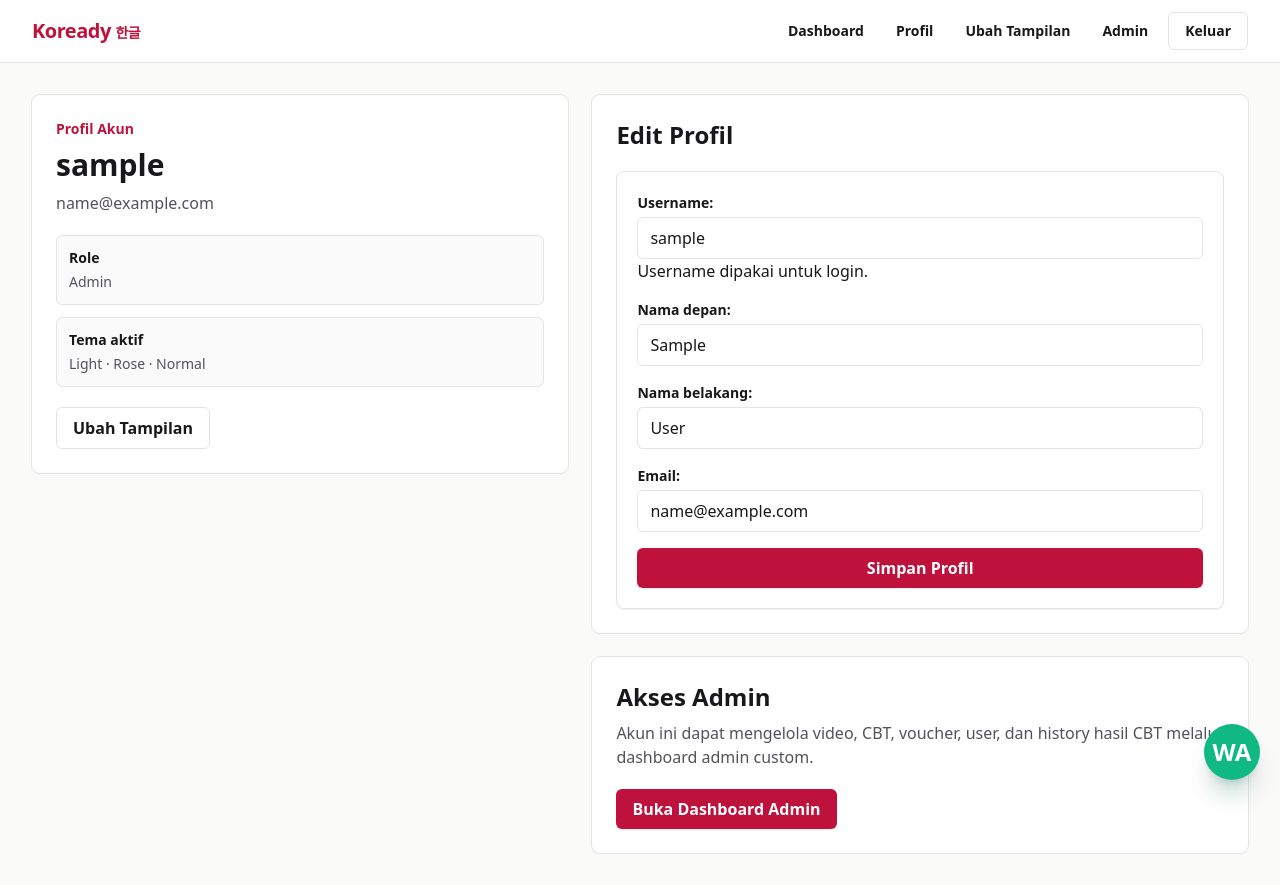
After one commit to bagusprasojo/teguh, a Django app: page /profile/ in a window 1280 px wide. The commit adds this page. Run offline with Django 5.2, Linux system fonts and the light colour scheme; the visitor is signed in with stand-in values (Sample User, id 1); data comes from the database, SQL or seed files in the repository; some libraries are stand-ins or nearby versions.

Commit message:
tambah uuid

```diff
--- a/learning/forms.py
+++ b/learning/forms.py
@@ -6,12 +6,39 @@ from .models import CBT, Choice, Question, UserPreference, Video, Voucher
 
 
 class RegisterForm(UserCreationForm):
-    email = forms.EmailField(required=True)
+    email = forms.EmailField(required=True, label="Email")
 
     class Meta:
         model = User
         fields = ["username", "email", "password1", "password2"]
+        labels = {
+            "username": "Username",
+        }
+        help_texts = {
+            "username": "Gunakan huruf, angka, atau karakter @/./+/-/_.",
+        }
 
+    def __init__(self, *args, **kwargs):
+        super().__init__(*args, **kwargs)
+        self.fields["password1"].label = "Password"
+        self.fields["password2"].label = "Konfirmasi password"
+        self.fields["password1"].help_text = "Minimal 8 karakter dan jangan memakai password yang terlalu umum."
+        self.fields["password2"].help_text = "Masukkan password yang sama untuk konfirmasi."
+
+
+class UserProfileForm(forms.ModelForm):
+    class Meta:
+        model = User
+        fields = ["username", "first_name", "last_name", "email"]
+        labels = {
+            "username": "Username",
+            "first_name": "Nama depan",
+            "last_name": "Nama belakang",
+            "email": "Email",
+        }
+        help_texts = {
+            "username": "Username dipakai untuk login.",
+        }
 
 class VoucherRedeemForm(forms.Form):
     code = forms.CharField(max_length=40, label="Kode voucher")
--- a/learning/urls.py
+++ b/learning/urls.py
@@ -9,26 +9,27 @@ urlpatterns = [
     path("login/", views.UserLoginView.as_view(), name="login"),
     path("logout/", auth_views.LogoutView.as_view(), name="logout"),
     path("dashboard/", views.dashboard, name="dashboard"),
+    path("profile/", views.profile, name="profile"),
     path("voucher/", views.redeem_voucher, name="redeem_voucher"),
     path("settings/appearance/", views.appearance_settings, name="appearance_settings"),
     path("videos/", views.video_list, name="video_list"),
-    path("videos/<int:pk>/", views.video_detail, name="video_detail"),
+    path("videos/<uuid:uuid>/", views.video_detail, name="video_detail"),
     path("cbt/", views.cbt_list, name="cbt_list"),
-    path("cbt/<int:pk>/", views.cbt_take, name="cbt_take"),
+    path("cbt/<uuid:uuid>/", views.cbt_take, name="cbt_take"),
     path("history/", views.history, name="history"),
-    path("history/<int:pk>/", views.attempt_detail, name="attempt_detail"),
+    path("history/<uuid:uuid>/", views.attempt_detail, name="attempt_detail"),
     path("manage/", views.admin_dashboard, name="admin_dashboard"),
     path("manage/videos/", views.admin_video_list, name="admin_video_list"),
     path("manage/videos/new/", views.admin_video_form, name="admin_video_new"),
-    path("manage/videos/<int:pk>/edit/", views.admin_video_form, name="admin_video_edit"),
+    path("manage/videos/<uuid:uuid>/edit/", views.admin_video_form, name="admin_video_edit"),
     path("manage/vouchers/", views.admin_voucher_list, name="admin_voucher_list"),
     path("manage/vouchers/new/", views.admin_voucher_form, name="admin_voucher_new"),
-    path("manage/vouchers/<int:pk>/edit/", views.admin_voucher_form, name="admin_voucher_edit"),
+    path("manage/vouchers/<uuid:uuid>/edit/", views.admin_voucher_form, name="admin_voucher_edit"),
     path("manage/cbt/", views.admin_cbt_list, name="admin_cbt_list"),
     path("manage/cbt/new/", views.admin_cbt_form, name="admin_cbt_new"),
-    path("manage/cbt/<int:pk>/edit/", views.admin_cbt_form, name="admin_cbt_edit"),
-    path("manage/cbt/<int:cbt_pk>/questions/new/", views.admin_question_form, name="admin_question_new"),
-    path("manage/questions/<int:pk>/edit/", views.admin_question_form, name="admin_question_edit"),
+    path("manage/cbt/<uuid:uuid>/edit/", views.admin_cbt_form, name="admin_cbt_edit"),
+    path("manage/cbt/<uuid:cbt_uuid>/questions/new/", views.admin_question_form, name="admin_question_new"),
+    path("manage/questions/<uuid:uuid>/edit/", views.admin_question_form, name="admin_question_edit"),
     path("manage/users/", views.admin_user_list, name="admin_user_list"),
     path("manage/attempts/", views.admin_attempt_list, name="admin_attempt_list"),
 ]
--- a/learning/views.py
+++ b/learning/views.py
@@ -7,7 +7,7 @@ from django.db import transaction
 from django.shortcuts import get_object_or_404, redirect, render
 from django.utils import timezone
 
-from .forms import CBTForm, QuestionForm, RegisterForm, UserPreferenceForm, VideoForm, VoucherForm, VoucherRedeemForm
+from .forms import CBTForm, QuestionForm, RegisterForm, UserPreferenceForm, UserProfileForm, VideoForm, VoucherForm, VoucherRedeemForm
 from .models import CBT, CBTAttempt, CBTAttemptAnswer, Choice, Question, UserAccess, UserPreference, Video, Voucher
 
 
@@ -56,6 +56,24 @@ def register(request):
         messages.success(request, "Akun berhasil dibuat. Masukkan voucher untuk membuka akses belajar.")
         return redirect("dashboard")
     return render(request, "registration/register.html", {"form": form, "brand_name": BRAND_NAME})
+
+
+@login_required
+def profile(request):
+    access = get_access(request.user) if not request.user.is_staff else None
+    preference, _ = UserPreference.objects.get_or_create(user=request.user)
+    form = UserProfileForm(request.POST or None, instance=request.user)
+    if request.method == "POST" and form.is_valid():
+        form.save()
+        messages.success(request, "Profil berhasil disimpan.")
+        return redirect("profile")
+    attempts = CBTAttempt.objects.filter(user=request.user).select_related("cbt")[:5]
+    return render(request, "learning/profile.html", {
+        "form": form,
+        "access": access,
+        "preference": preference,
+        "attempts": attempts,
+    })
 
 
 @login_required
@@ -123,10 +141,10 @@ def video_list(request):
 
 
 @login_required
-def video_detail(request, pk):
+def video_detail(request, uuid):
     if not access_required(request):
         return redirect("redeem_voucher")
-    video = get_object_or_404(Video, pk=pk, is_active=True)
+    video = get_object_or_404(Video, uuid=uuid, is_active=True)
     return render(request, "learning/video_detail.html", {"video": video})
 
 
@@ -139,10 +157,10 @@ def cbt_list(request):
 
 
 @login_required
-def cbt_take(request, pk):
+def cbt_take(request, uuid):
     if not access_required(request):
         return redirect("redeem_voucher")
-    cbt = get_object_or_404(CBT.objects.prefetch_related("questions__choices"), pk=pk, is_active=True)
+    cbt = get_object_or_404(CBT.objects.prefetch_related("questions__choices"), uuid=uuid, is_active=True)
     questions = list(cbt.questions.all())
     if request.method == "POST":
         attempt = CBTAttempt.objects.create(user=request.user, cbt=cbt, total_questions=len(questions))
@@ -157,7 +175,7 @@ def cbt_take(request, pk):
         attempt.score = round((correct / len(questions)) * 100) if questions else 0
         attempt.submitted_at = timezone.now()
         attempt.save(update_fields=["correct_answers", "score", "submitted_at"])
-        return redirect("attempt_detail", pk=attempt.pk)
+        return redirect("attempt_detail", uuid=attempt.uuid)
     return render(request, "learning/cbt_take.html", {"cbt": cbt, "questions": questions})
 
 
@@ -168,8 +186,8 @@ def history(request):
 
 
 @login_required
-def attempt_detail(request, pk):
-    attempt = get_object_or_404(CBTAttempt.objects.select_related("cbt"), pk=pk, user=request.user)
+def attempt_detail(request, uuid):
+    attempt = get_object_or_404(CBTAttempt.objects.select_related("cbt"), uuid=uuid, user=request.user)
     answers = attempt.answers.select_related("question", "selected_choice").prefetch_related("question__choices")
     return render(request, "learning/attempt_detail.html", {"attempt": attempt, "answers": answers})
 
@@ -191,8 +209,8 @@ def admin_video_list(request):
 
 
 @admin_required
-def admin_video_form(request, pk=None):
-    video = get_object_or_404(Video, pk=pk) if pk else None
+def admin_video_form(request, uuid=None):
+    video = get_object_or_404(Video, uuid=uuid) if uuid else None
     form = VideoForm(request.POST or None, request.FILES or None, instance=video)
     if request.method == "POST" and form.is_valid():
         form.save()
@@ -207,8 +225,8 @@ def admin_voucher_list(request):
 
 
 @admin_required
-def admin_voucher_form(request, pk=None):
-    voucher = get_object_or_404(Voucher, pk=pk) if pk else None
+def admin_voucher_form(request, uuid=None):
+    voucher = get_object_or_404(Voucher, uuid=uuid) if uuid else None
     form = VoucherForm(request.POST or None, instance=voucher)
     if request.method == "POST" and form.is_valid():
         form.save()
@@ -224,8 +242,8 @@ def admin_cbt_list(request):
 
 
 @admin_required
-def admin_cbt_form(request, pk=None):
-    cbt = get_object_or_404(CBT, pk=pk) if pk else None
+def admin_cbt_form(request, uuid=None):
+    cbt = get_object_or_404(CBT, uuid=uuid) if uuid else None
     form = CBTForm(request.POST or None, instance=cbt)
     if request.method == "POST" and form.is_valid():
         form.save()
@@ -235,9 +253,9 @@ def admin_cbt_form(request, pk=None):
 
 
 @admin_required
-def admin_question_form(request, cbt_pk=None, pk=None):
-    question = get_object_or_404(Question, pk=pk) if pk else None
-    cbt = question.cbt if question else get_object_or_404(CBT, pk=cbt_pk)
+def admin_question_form(request, cbt_uuid=None, uuid=None):
+    question = get_object_or_404(Question, uuid=uuid) if uuid else None
+    cbt = question.cbt if question else get_object_or_404(CBT, uuid=cbt_uuid)
     form = QuestionForm(request.POST or None, instance=question)
     existing = list(question.choices.all()) if question else []
     if request.method == "POST" and form.is_valid():
--- a/templates/base.html
+++ b/templates/base.html
@@ -15,7 +15,8 @@
       <div class="flex items-center gap-2 text-sm font-semibold">
         {% if user.is_authenticated %}
           <a class="nav-link" href="{% url 'dashboard' %}">Dashboard</a>
-          <a class="nav-link" href="{% url 'appearance_settings' %}">Tampilan</a>
+          <a class="nav-link" href="{% url 'profile' %}">Profil</a>
+          <a class="nav-link" href="{% url 'appearance_settings' %}">Ubah Tampilan</a>
           {% if user.is_staff %}<a class="nav-link" href="{% url 'admin_dashboard' %}">Admin</a>{% endif %}
           <form method="post" action="{% url 'logout' %}">{% csrf_token %}<button class="btn-muted" type="submit">Keluar</button></form>
         {% else %}
--- a/templates/learning/admin/cbt_list.html
+++ b/templates/learning/admin/cbt_list.html
@@ -1,2 +1,2 @@
 {% extends "learning/admin/base_admin.html" %}
-{% block admin_content %}<div class="mb-4"><a class="btn-primary" href="{% url 'admin_cbt_new' %}">Tambah CBT</a></div><div class="space-y-4">{% for cbt in cbts %}<div class="rounded-lg bg-white p-5 shadow-sm ring-1 ring-zinc-200"><div class="flex flex-wrap items-center justify-between gap-3"><div><h2 class="text-xl font-black">{{ cbt.title }}</h2><p class="text-sm text-zinc-600">{{ cbt.questions.count }} soal · KKM {{ cbt.passing_score }}</p></div><div class="flex gap-2"><a class="btn-muted" href="{% url 'admin_question_new' cbt.pk %}">Tambah Soal</a><a class="btn-muted" href="{% url 'admin_cbt_edit' cbt.pk %}">Edit CBT</a></div></div><div class="mt-4 grid gap-2">{% for question in cbt.questions.all %}<a class="rounded-md border border-zinc-200 p-3 text-sm hover:bg-zinc-50" href="{% url 'admin_question_edit' question.pk %}">{{ question.order }}. {{ question.text|truncatechars:90 }}</a>{% endfor %}</div></div>{% endfor %}</div>{% endblock %}
+{% block admin_content %}<div class="mb-4"><a class="btn-primary" href="{% url 'admin_cbt_new' %}">Tambah CBT</a></div><div class="space-y-4">{% for cbt in cbts %}<div class="rounded-lg bg-white p-5 shadow-sm ring-1 ring-zinc-200"><div class="flex flex-wrap items-center justify-between gap-3"><div><h2 class="text-xl font-black">{{ cbt.title }}</h2><p class="text-sm text-zinc-600">{{ cbt.questions.count }} soal · KKM {{ cbt.passing_score }}</p></div><div class="flex gap-2"><a class="btn-muted" href="{% url 'admin_question_new' cbt.uuid %}">Tambah Soal</a><a class="btn-muted" href="{% url 'admin_cbt_edit' cbt.uuid %}">Edit CBT</a></div></div><div class="mt-4 grid gap-2">{% for question in cbt.questions.all %}<a class="rounded-md border border-zinc-200 p-3 text-sm hover:bg-zinc-50" href="{% url 'admin_question_edit' question.uuid %}">{{ question.order }}. {{ question.text|truncatechars:90 }}</a>{% endfor %}</div></div>{% endfor %}</div>{% endblock %}
--- a/templates/learning/admin/video_list.html
+++ b/templates/learning/admin/video_list.html
@@ -1,2 +1,2 @@
 {% extends "learning/admin/base_admin.html" %}
-{% block admin_content %}<div class="mb-4"><a class="btn-primary" href="{% url 'admin_video_new' %}">Tambah Video</a></div><div class="table-card"><table><thead><tr><th>Judul</th><th>Status</th><th>YouTube</th><th></th></tr></thead><tbody>{% for video in videos %}<tr><td>{{ video.title }}</td><td>{{ video.is_active|yesno:"Aktif,Nonaktif" }}</td><td>{{ video.youtube_id }}</td><td><a class="nav-link" href="{% url 'admin_video_edit' video.pk %}">Edit</a></td></tr>{% endfor %}</tbody></table></div>{% endblock %}
+{% block admin_content %}<div class="mb-4"><a class="btn-primary" href="{% url 'admin_video_new' %}">Tambah Video</a></div><div class="table-card"><table><thead><tr><th>Judul</th><th>Status</th><th>YouTube</th><th></th></tr></thead><tbody>{% for video in videos %}<tr><td>{{ video.title }}</td><td>{{ video.is_active|yesno:"Aktif,Nonaktif" }}</td><td>{{ video.youtube_id }}</td><td><a class="nav-link" href="{% url 'admin_video_edit' video.uuid %}">Edit</a></td></tr>{% endfor %}</tbody></table></div>{% endblock %}
--- a/templates/learning/admin/voucher_list.html
+++ b/templates/learning/admin/voucher_list.html
@@ -1,2 +1,2 @@
 {% extends "learning/admin/base_admin.html" %}
-{% block admin_content %}<div class="mb-4"><a class="btn-primary" href="{% url 'admin_voucher_new' %}">Tambah Voucher</a></div><div class="table-card"><table><thead><tr><th>Kode</th><th>Durasi</th><th>Status</th><th>Dipakai Oleh</th><th></th></tr></thead><tbody>{% for voucher in vouchers %}<tr><td class="font-bold">{{ voucher.code }}</td><td>{{ voucher.duration_days }} hari</td><td>{% if voucher.is_redeemed %}Terpakai{% elif voucher.is_active %}Aktif{% else %}Nonaktif{% endif %}</td><td>{{ voucher.redeemed_by.username|default:"-" }}</td><td><a class="nav-link" href="{% url 'admin_voucher_edit' voucher.pk %}">Edit</a></td></tr>{% endfor %}</tbody></table></div>{% endblock %}
+{% block admin_content %}<div class="mb-4"><a class="btn-primary" href="{% url 'admin_voucher_new' %}">Tambah Voucher</a></div><div class="table-card"><table><thead><tr><th>Kode</th><th>Durasi</th><th>Status</th><th>Dipakai Oleh</th><th></th></tr></thead><tbody>{% for voucher in vouchers %}<tr><td class="font-bold">{{ voucher.code }}</td><td>{{ voucher.duration_days }} hari</td><td>{% if voucher.is_redeemed %}Terpakai{% elif voucher.is_active %}Aktif{% else %}Nonaktif{% endif %}</td><td>{{ voucher.redeemed_by.username|default:"-" }}</td><td><a class="nav-link" href="{% url 'admin_voucher_edit' voucher.uuid %}">Edit</a></td></tr>{% endfor %}</tbody></table></div>{% endblock %}
--- a/templates/learning/cbt_list.html
+++ b/templates/learning/cbt_list.html
@@ -1,5 +1,5 @@
 {% extends "base.html" %}
 {% block title %}CBT - Koready{% endblock %}
 {% block content %}
-<section class="mx-auto max-w-7xl px-4 py-8 sm:px-6 lg:px-8"><h1 class="text-3xl font-black">CBT Bahasa Korea</h1><div class="mt-6 grid gap-5 md:grid-cols-2">{% for cbt in cbts %}<div class="card p-5"><h2 class="text-xl font-black">{{ cbt.title }}</h2><p class="mt-2 text-sm text-zinc-600">{{ cbt.description }}</p><p class="mt-3 text-sm font-semibold">{{ cbt.questions.count }} soal · KKM {{ cbt.passing_score }}</p><a class="btn-primary mt-5 inline-flex" href="{% url 'cbt_take' cbt.pk %}">Kerjakan</a></div>{% empty %}<p>Belum ada CBT.</p>{% endfor %}</div></section>
+<section class="mx-auto max-w-7xl px-4 py-8 sm:px-6 lg:px-8"><h1 class="text-3xl font-black">CBT Bahasa Korea</h1><div class="mt-6 grid gap-5 md:grid-cols-2">{% for cbt in cbts %}<div class="card p-5"><h2 class="text-xl font-black">{{ cbt.title }}</h2><p class="mt-2 text-sm text-zinc-600">{{ cbt.description }}</p><p class="mt-3 text-sm font-semibold">{{ cbt.questions.count }} soal · KKM {{ cbt.passing_score }}</p><a class="btn-primary mt-5 inline-flex" href="{% url 'cbt_take' cbt.uuid %}">Kerjakan</a></div>{% empty %}<p>Belum ada CBT.</p>{% endfor %}</div></section>
 {% endblock %}
--- a/templates/learning/dashboard.html
+++ b/templates/learning/dashboard.html
@@ -26,7 +26,7 @@
   </div>
   <h2 class="mt-10 text-xl font-black">History CBT terbaru</h2>
   <div class="mt-4 overflow-hidden rounded-lg bg-white shadow-sm ring-1 ring-zinc-200">
-    {% for attempt in attempts %}<a href="{% url 'attempt_detail' attempt.pk %}" class="flex items-center justify-between border-b border-zinc-100 p-4 hover:bg-zinc-50"><span>{{ attempt.cbt.title }}</span><strong>{{ attempt.score }}</strong></a>{% empty %}<p class="p-4 text-zinc-500">Belum ada history.</p>{% endfor %}
+    {% for attempt in attempts %}<a href="{% url 'attempt_detail' attempt.uuid %}" class="flex items-center justify-between border-b border-zinc-100 p-4 hover:bg-zinc-50"><span>{{ attempt.cbt.title }}</span><strong>{{ attempt.score }}</strong></a>{% empty %}<p class="p-4 text-zinc-500">Belum ada history.</p>{% endfor %}
   </div>
 </section>
 {% if show_access_notice and not user.is_staff %}
--- a/templates/learning/history.html
+++ b/templates/learning/history.html
@@ -1,5 +1,5 @@
 {% extends "base.html" %}
 {% block title %}History CBT - Koready{% endblock %}
 {% block content %}
-<section class="mx-auto max-w-5xl px-4 py-8 sm:px-6 lg:px-8"><h1 class="text-3xl font-black">History CBT</h1><div class="mt-6 overflow-hidden rounded-lg bg-white shadow-sm ring-1 ring-zinc-200">{% for attempt in attempts %}<a href="{% url 'attempt_detail' attempt.pk %}" class="grid gap-2 border-b border-zinc-100 p-4 hover:bg-zinc-50 sm:grid-cols-4"><span class="font-bold">{{ attempt.cbt.title }}</span><span>{{ attempt.score }}</span><span>{{ attempt.correct_answers }}/{{ attempt.total_questions }}</span><span>{{ attempt.submitted_at|date:"d M Y H:i" }}</span></a>{% empty %}<p class="p-4 text-zinc-500">Belum ada history.</p>{% endfor %}</div></section>
+<section class="mx-auto max-w-5xl px-4 py-8 sm:px-6 lg:px-8"><h1 class="text-3xl font-black">History CBT</h1><div class="mt-6 overflow-hidden rounded-lg bg-white shadow-sm ring-1 ring-zinc-200">{% for attempt in attempts %}<a href="{% url 'attempt_detail' attempt.uuid %}" class="grid gap-2 border-b border-zinc-100 p-4 hover:bg-zinc-50 sm:grid-cols-4"><span class="font-bold">{{ attempt.cbt.title }}</span><span>{{ attempt.score }}</span><span>{{ attempt.correct_answers }}/{{ attempt.total_questions }}</span><span>{{ attempt.submitted_at|date:"d M Y H:i" }}</span></a>{% empty %}<p class="p-4 text-zinc-500">Belum ada history.</p>{% endfor %}</div></section>
 {% endblock %}
--- /dev/null
+++ b/templates/learning/profile.html
@@ -0,0 +1,74 @@
+{% extends "base.html" %}
+{% block title %}Profil - Koready{% endblock %}
+{% block content %}
+<section class="mx-auto max-w-7xl px-4 py-8 sm:px-6 lg:px-8">
+  <div class="grid gap-6 lg:grid-cols-[0.9fr_1.1fr]">
+    <aside class="space-y-6">
+      <div class="rounded-lg bg-white p-6 shadow-sm ring-1 ring-zinc-200 preview-panel">
+        <p class="text-sm font-bold text-rose-700">Profil Akun</p>
+        <h1 class="mt-2 text-3xl font-black">{{ user.username }}</h1>
+        <p class="mt-2 text-zinc-600">{{ user.email|default:"Email belum diisi" }}</p>
+        <div class="mt-5 grid gap-3 text-sm">
+          <div class="rounded-md border border-zinc-200 p-3 preview-card">
+            <p class="font-bold">Role</p>
+            <p class="mt-1 text-zinc-600">{% if user.is_staff %}Admin{% else %}User{% endif %}</p>
+          </div>
+          {% if not user.is_staff %}
+          <div class="rounded-md border border-zinc-200 p-3 preview-card">
+            <p class="font-bold">Status akses</p>
+            {% if access.is_active %}
+              <p class="mt-1 text-zinc-600">Aktif sampai {{ access.expires_at|date:"d M Y H:i" }}</p>
+            {% else %}
+              <p class="mt-1 text-zinc-600">Belum aktif atau sudah berakhir</p>
+            {% endif %}
+          </div>
+          {% endif %}
+          <div class="rounded-md border border-zinc-200 p-3 preview-card">
+            <p class="font-bold">Tema aktif</p>
+            <p class="mt-1 text-zinc-600">{{ preference.get_theme_mode_display }} · {{ preference.get_accent_color_display }} · {{ preference.get_text_size_display }}</p>
+          </div>
+        </div>
+        <div class="mt-5 flex flex-wrap gap-2">
+          <a class="btn-muted" href="{% url 'appearance_settings' %}">Ubah Tampilan</a>
+          {% if not user.is_staff %}<a class="btn-muted" href="{% url 'redeem_voucher' %}">Input Voucher</a>{% endif %}
+        </div>
+      </div>
+    </aside>
+
+    <div class="space-y-6">
+      <div class="rounded-lg bg-white p-6 shadow-sm ring-1 ring-zinc-200 preview-panel">
+        <h2 class="text-2xl font-black">Edit Profil</h2>
+        <form method="post" class="form-card mt-5">
+          {% csrf_token %}
+          {{ form.as_p }}
+          <button class="btn-primary w-full" type="submit">Simpan Profil</button>
+        </form>
+      </div>
+
+      {% if not user.is_staff %}
+      <div class="rounded-lg bg-white p-6 shadow-sm ring-1 ring-zinc-200 preview-panel">
+        <h2 class="text-2xl font-black">History CBT Terbaru</h2>
+        <div class="mt-4 overflow-hidden rounded-lg border border-zinc-200">
+          {% for attempt in attempts %}
+          <a href="{% url 'attempt_detail' attempt.uuid %}" class="grid gap-2 border-b border-zinc-100 p-4 hover:bg-zinc-50 sm:grid-cols-4">
+            <span class="font-bold">{{ attempt.cbt.title }}</span>
+            <span>Skor {{ attempt.score }}</span>
+            <span>{{ attempt.correct_answers }}/{{ attempt.total_questions }}</span>
+            <span>{{ attempt.submitted_at|date:"d M Y H:i" }}</span>
+          </a>
+          {% empty %}
+          <p class="p-4 text-zinc-600">Belum ada history CBT.</p>
+          {% endfor %}
+        </div>
+      </div>
+      {% else %}
+      <div class="rounded-lg bg-white p-6 shadow-sm ring-1 ring-zinc-200 preview-panel">
+        <h2 class="text-2xl font-black">Akses Admin</h2>
+        <p class="mt-2 text-zinc-600">Akun ini dapat mengelola video, CBT, voucher, user, dan history hasil CBT melalui dashboard admin custom.</p>
+        <a class="btn-primary mt-5" href="{% url 'admin_dashboard' %}">Buka Dashboard Admin</a>
+      </div>
+      {% endif %}
+    </div>
+  </div>
+</section>
+{% endblock %}
--- a/templates/learning/video_list.html
+++ b/templates/learning/video_list.html
@@ -1,5 +1,5 @@
 {% extends "base.html" %}
 {% block title %}Video - Koready{% endblock %}
 {% block content %}
-<section class="mx-auto max-w-7xl px-4 py-8 sm:px-6 lg:px-8"><h1 class="text-3xl font-black">Video Bahasa Korea</h1><div class="mt-6 grid gap-6 sm:grid-cols-2 lg:grid-cols-3">{% for video in videos %}<a href="{% url 'video_detail' video.pk %}" class="card"><img src="{{ video.thumbnail_url }}" class="aspect-video w-full object-cover" alt="{{ video.title }}"><div class="p-4"><h2 class="font-black">{{ video.title }}</h2><p class="mt-2 line-clamp-2 text-sm text-zinc-600">{{ video.description }}</p></div></a>{% empty %}<p>Belum ada video.</p>{% endfor %}</div></section>
+<section class="mx-auto max-w-7xl px-4 py-8 sm:px-6 lg:px-8"><h1 class="text-3xl font-black">Video Bahasa Korea</h1><div class="mt-6 grid gap-6 sm:grid-cols-2 lg:grid-cols-3">{% for video in videos %}<a href="{% url 'video_detail' video.uuid %}" class="card"><img src="{{ video.thumbnail_url }}" class="aspect-video w-full object-cover" alt="{{ video.title }}"><div class="p-4"><h2 class="font-black">{{ video.title }}</h2><p class="mt-2 line-clamp-2 text-sm text-zinc-600">{{ video.description }}</p></div></a>{% empty %}<p>Belum ada video.</p>{% endfor %}</div></section>
 {% endblock %}
```
Also changed, not shown: learning/models.py (+10 -0 lines), learning/migrations/0003_public_uuids.py (added).
